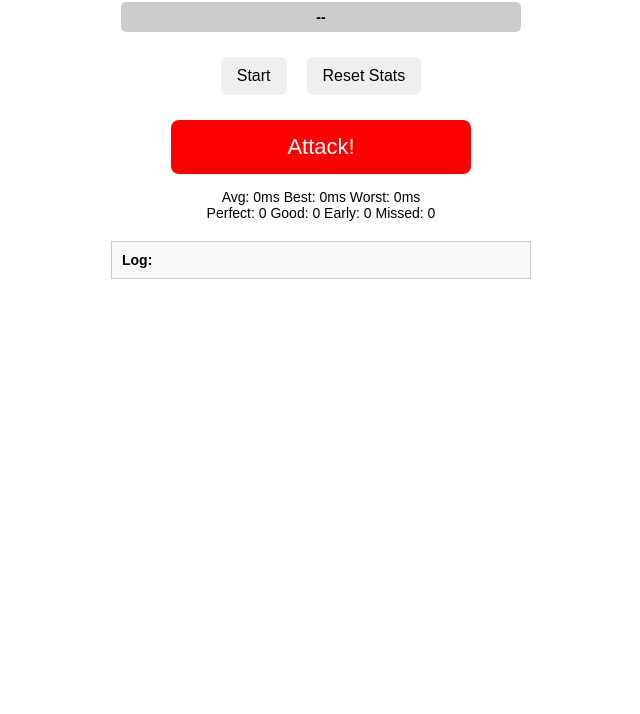
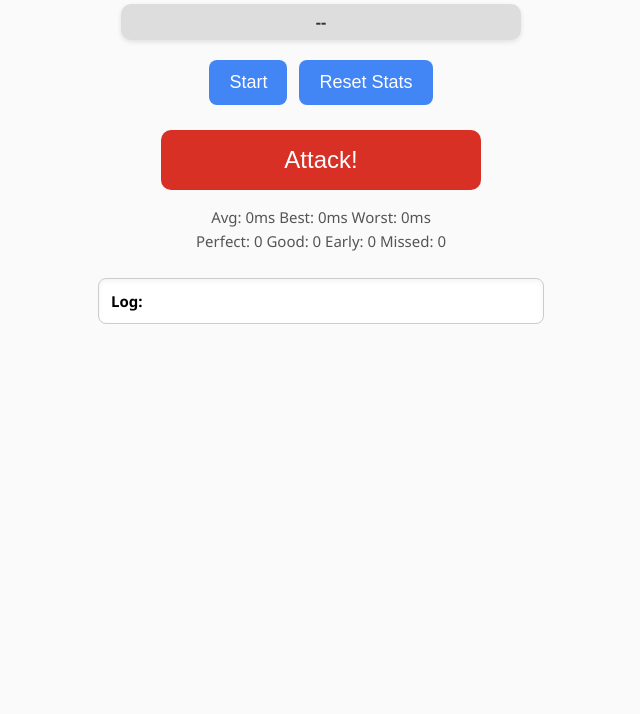
Before and after one commit to extreme4all/tw_timing_trainer, a plain HTML site: page index.html in a window 1280 px wide. Shown: the part 86-800 px from the top of the page, without its empty margins (319-959 px from the left). Drawn offline with Linux system fonts and the light colour scheme.

Commit message:
f: Enhance UI styling and layout for improved user experience

```diff
--- a/index.html
+++ b/index.html
@@ -7,20 +7,26 @@
     <meta name="viewport" content="width=device-width, initial-scale=1">
     <style>
         body {
-            font-family: sans-serif;
+            font-family: 'Segoe UI', Tahoma, sans-serif;
             text-align: center;
-            margin: 40px 10px 0;
-            /* smaller side margins on mobile */
+            margin: 20px 10px;
+            background-color: #fafafa;
+        }
+
+        h2 {
+            margin-bottom: 20px;
+            font-size: 1.8em;
         }
 
         #bar-container {
             width: 100%;
             max-width: 400px;
-            height: 30px;
-            background: #ccc;
-            border-radius: 5px;
-            margin: auto;
+            height: 36px;
+            background: #ddd;
+            border-radius: 10px;
+            margin: 0 auto 20px auto;
             position: relative;
+            box-shadow: 0 2px 5px rgba(0, 0, 0, 0.1);
             overflow: hidden;
         }
 
@@ -28,7 +34,7 @@
             height: 100%;
             width: 0%;
             background-color: orange;
-            transition: width 0s;
+            transition: width 0s, background-color 0.3s;
             position: absolute;
             top: 0;
             left: 0;
@@ -45,7 +51,8 @@
             top: 0;
             left: 0;
             font-weight: bold;
-            font-size: 14px;
+            font-size: 16px;
+            color: #333;
             z-index: 2;
             pointer-events: none;
             user-select: none;
@@ -56,58 +63,81 @@
             display: flex;
             flex-wrap: wrap;
             justify-content: center;
-            gap: 10px;
+            gap: 12px;
         }
 
         button {
-            padding: 10px 16px;
+            padding: 12px 20px;
             font-size: 16px;
-            margin: 5px;
-            border-radius: 6px;
+            border-radius: 8px;
             border: none;
+            background-color: #4285f4;
+            color: white;
             cursor: pointer;
+            transition: background-color 0.3s, transform 0.1s;
+        }
+
+        button:hover,
+        button:focus {
+            background-color: #3367d6;
+        }
+
+        button:active {
+            transform: scale(0.97);
         }
 
         #attackButton {
-            margin-top: 20px;
-            padding: 14px 24px;
+            margin-top: 25px;
+            padding: 16px 24px;
             font-size: 20px;
-            background-color: red;
-            color: white;
-            border: none;
-            border-radius: 8px;
-            cursor: pointer;
+            background-color: #d93025;
+            border-radius: 10px;
             width: 100%;
-            max-width: 300px;
+            max-width: 320px;
+        }
+
+        #attackButton:hover,
+        #attackButton:focus {
+            background-color: #b1271b;
         }
 
         #log {
-            margin: 20px auto;
-            padding: 10px;
+            margin: 25px auto 0;
+            padding: 12px;
             width: 100%;
             max-width: 420px;
-            max-height: 200px;
+            max-height: 220px;
             overflow-y: auto;
             border: 1px solid #ccc;
+            background: #fff;
+            font-size: 15px;
             text-align: left;
-            font-size: 14px;
-            background: #f9f9f9;
-            box-sizing: border-box;
+            border-radius: 8px;
+            box-shadow: inset 0 2px 5px rgba(0, 0, 0, 0.05);
+        }
+
+        #log div {
+            margin-bottom: 5px;
         }
 
         #stats {
-            margin-top: 10px;
-            font-size: 14px;
-            word-break: break-word;
+            margin-top: 15px;
+            font-size: 15px;
+            line-height: 1.6;
+            color: #555;
         }
 
         @media (min-width: 600px) {
+            h2 {
+                font-size: 2em;
+            }
+
             button {
-                font-size: 16px;
+                font-size: 18px;
             }
 
             #attackButton {
-                font-size: 22px;
+                font-size: 24px;
             }
         }
     </style>
```
